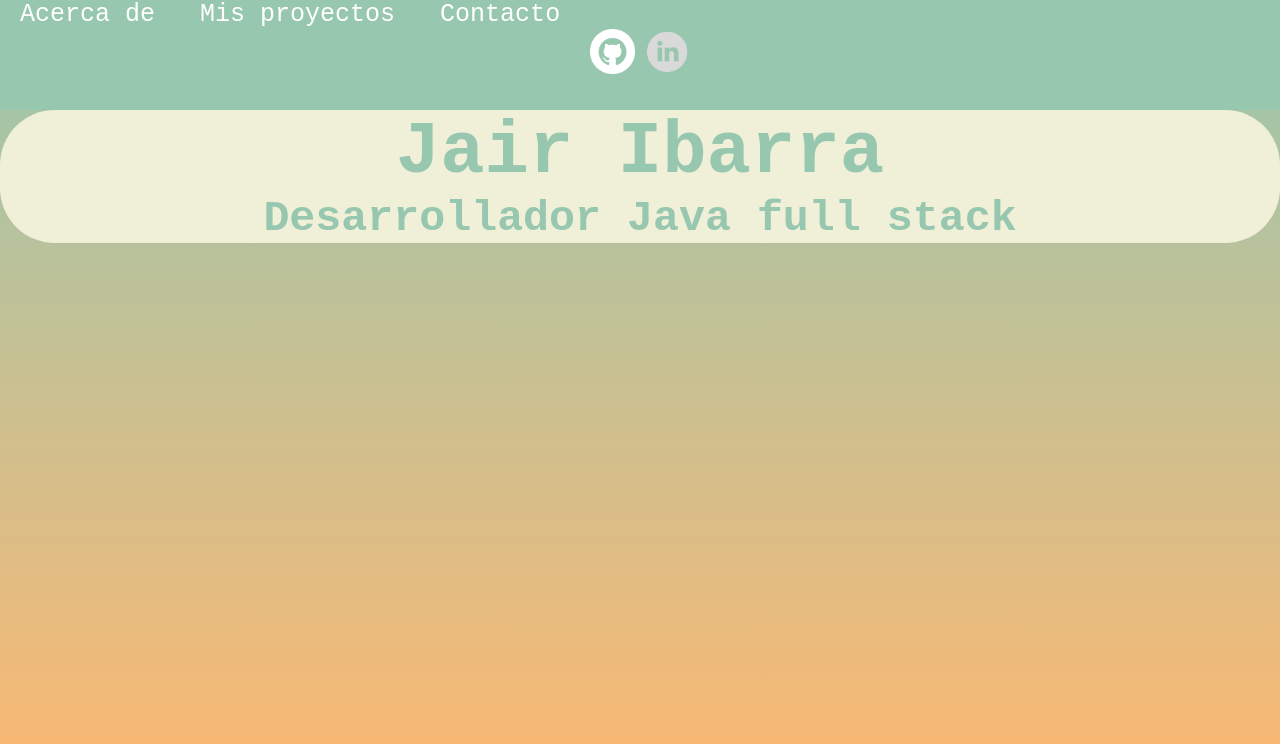
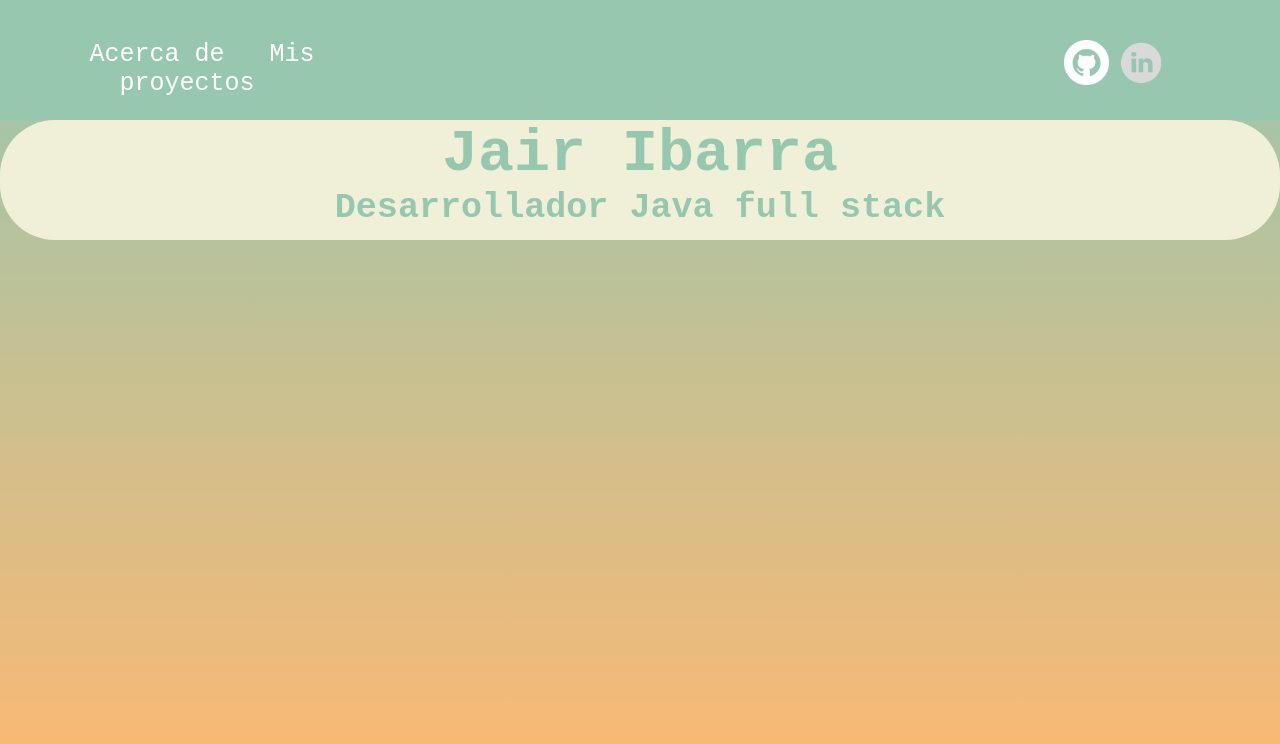
Before and after one commit to Ja1roh/Portafolio, a plain HTML site: page index.html in a window 1280 px wide. Drawn offline with nearby package versions, Linux system fonts and the light colour scheme.

Commit message:
Se agregó el grid

```diff
--- a/css/index.css
+++ b/css/index.css
@@ -23,15 +23,24 @@ a {
 
 
 /*<-------NAVBAR------>*/
+
 .navbar{
     grid-area: navbar;
     background-color: #98c7b0;
     width:100%;
     height: 110px;
 }
+.social-container{
+    padding: 40px;
+    grid-area: social-container;
+}
+
 .letrasNav{
+    object-fit: contain;
+    display:inline;
     padding-left: 10px;
     padding-right: 10px;
+    grid-area: letrasNav;
 }
 .letrasNav:hover{
     background-color: #ffb870;
@@ -54,7 +63,11 @@ a {
     transition: .2s;
 }
 .enlaces-container {
+    object-fit: contain;
+    text-align: center;
+    padding: 40px;
     font-size: 25px;
+    grid-area: enlaces-container;
 
 }
 
@@ -63,12 +76,34 @@ a {
 
 /*<-------BODY------>*/
 .title1{
-    font-size: 37px;
+    grid-area: title1;
+    font-size: 30px;
     text-align: center;
-    background-size: 100%;
     border-radius: 55px;
     background-color: #f0f0d8;
     color: #98c7b0;
+    object-fit: contain;
+}
+@media(min-width:900px) {
+    .navbar {
+        display: grid;
+        grid-template-rows: 1fr;
+        grid-template-columns: 30% 50% 20%;
+        grid-template-areas:
+            'enlaces-container . social-container';
+            gap:0px;
+            height: 100%;
+    }
+    .grid-container {
+        display: grid;
+        grid-template-rows: 15% 15% 70%;
+        grid-template-columns: 1fr;
+        grid-template-areas:
+            'navbar'
+            'title1'
+            '.';
+}
+
 }
 /*<-------/BODY/------>*/
 
--- a/index.html
+++ b/index.html
@@ -10,7 +10,7 @@
 <body class="grid-container">
     <nav class="navbar">
         <div class="enlaces-container" id="enlacesNav"></div>
-        <div class="social-container" style=" text-align: center;" id="botonesNav"></div>
+        <div class="social-container"  id="botonesNav"></div>
     </nav>
     <div class="title1">
         <h1><strong>Jair Ibarra</strong></h1>
--- a/js/main.js
+++ b/js/main.js
@@ -1,13 +1,13 @@
 let enlacesNav = document.getElementById("enlacesNav");
 let botonesNav = document.getElementById("botonesNav");
 
-let enlaces = `<a href="./About.html" class="letrasNav" style="padding-left: 20px;">Acerca de</a>
+let enlaces = `
+                <a href="./About.html" class="letrasNav" style="padding-left: 20px;">Acerca de</a>
                 <a href="./proyectos.html" class="letrasNav" style="padding-left: 20px;">Mis proyectos</a>
-                <a href="./contacto.html" class="letrasNav" style="padding-left: 20px;">Contacto</a>
                 `
 let btnNav = `
-            <a href="https://github.com/Ja1roh" target="_blank"><img src="./src/gitHubLogo.png" alt="gitHub" id="gitHub"></a>
-            <a href="https://www.linkedin.com/in/jair-ibarra-partida/" target="_blank"><img src="./src/linkedInLogo.png" alt="lnkIn" id="lnkIn"></a>
+            <a href="https://github.com/Ja1roh" class="btnNav" target="_blank"><img src="./src/gitHubLogo.png" alt="gitHub" id="gitHub"></a>
+            <a href="https://www.linkedin.com/in/jair-ibarra-partida/" class="btnNav" target="_blank"><img src="./src/linkedInLogo.png" alt="lnkIn" id="lnkIn"></a>
 `
 
 window.addEventListener("load", function (event) {
```
Also changed, not shown: src/proyectoProv.jpg (added), src/proyectoProv2.jpg (added).
